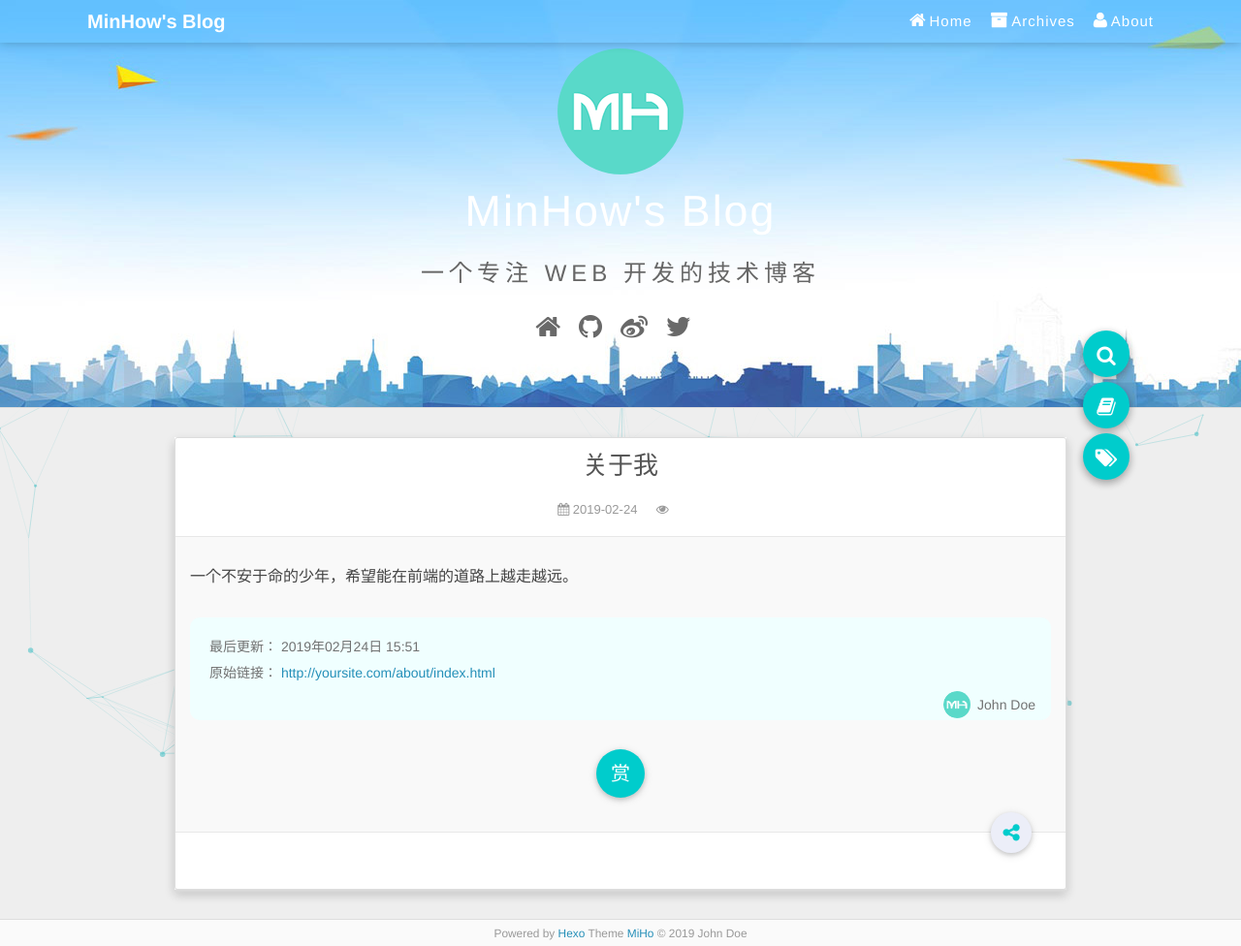
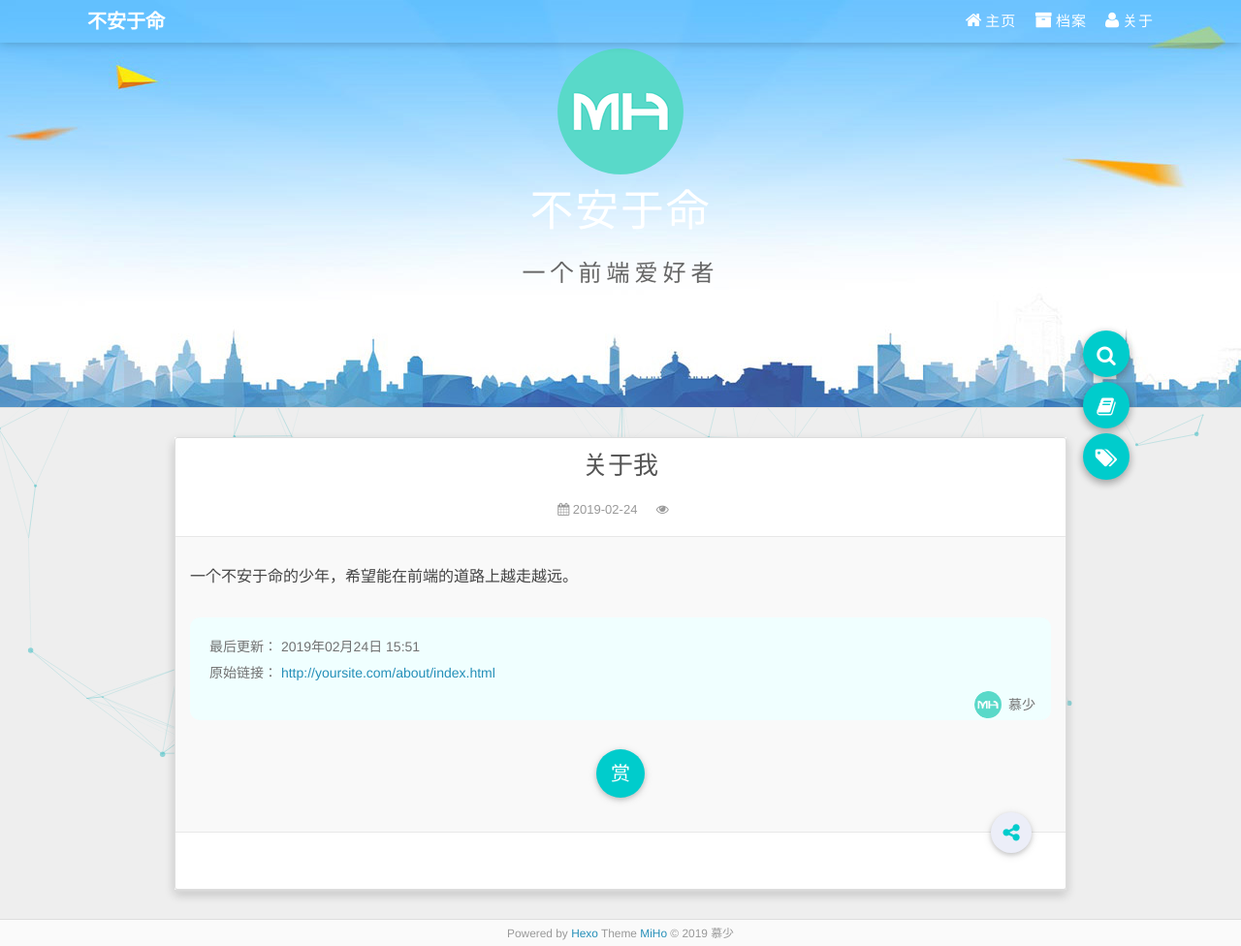
Before and after one commit to fengjujiao/fengjujiao.github.io, a plain HTML site: page about/index.html in a window 1280 px wide. Shown: the whole page at 97% size. Drawn offline with nearby package versions, Linux system fonts and the light colour scheme; some packages are replaced by stand-ins of ours; a script that the page names is missing.

Commit message:
Site updated: 2019-02-24 16:55:44

```diff
--- a/about/index.html
+++ b/about/index.html
@@ -3,16 +3,16 @@
 <head><meta name="generator" content="Hexo 3.8.0">
   <meta charset="utf-8">
 
-  <title>关于我 | Hexo</title>
+  <title>关于我 | 不安于命的博客</title>
   <meta name="viewport" content="width=device-width, initial-scale=1, maximum-scale=1">
 
-    <meta name="keywords" content="MinHow,MinHow's Blog">
+    <meta name="keywords" content="博客，不安于命">
 
   <meta name="description" content="一个不安于命的少年，希望能在前端的道路上越走越远。">
 <meta property="og:type" content="website">
 <meta property="og:title" content="关于我">
 <meta property="og:url" content="http://yoursite.com/about/index.html">
-<meta property="og:site_name" content="Hexo">
+<meta property="og:site_name" content="不安于命的博客">
 <meta property="og:description" content="一个不安于命的少年，希望能在前端的道路上越走越远。">
 <meta property="og:locale" content="default">
 <meta property="og:updated_time" content="2019-02-24T07:51:39.030Z">
@@ -41,23 +41,23 @@
         <div id="header-menu" class="header-menu-pos animated">
             <div class="header-menu-container">
                 <a href="/" class="left">
-                    <span class="site-title">MinHow&#39;s Blog</span>
+                    <span class="site-title">不安于命</span>
                 </a>
                 <nav id="header-menu-nav" class="right">
 
                     <a href="/">
                         <i class="fa fa-home"></i>
-                        <span>Home</span>
+                        <span>主页</span>
                     </a>
 
                     <a href="/archives">
                         <i class="fa fa-archive"></i>
-                        <span>Archives</span>
+                        <span>档案</span>
                     </a>
 
                     <a href="/about">
                         <i class="fa fa-user"></i>
-                        <span>About</span>
+                        <span>关于</span>
                     </a>
 
                 </nav>
@@ -76,32 +76,20 @@
                 <div id="header-title">
 
                     <h2>
-                        MinHow&#39;s Blog
+                        不安于命
                     </h2>
 
                 </div>
                 <div id="header-description">
 
                     <h3>
-                        一个专注 WEB 开发的技术博客
+                        一个前端爱好者
                     </h3>
 
                 </div>
             </div>
             <nav class="header-nav">
                 <div class="social">
-
-                        <a title="MinHow" target="_blank" href="//minhow.com">
-                            <i class="fa fa-home fa-2x"></i></a>
-
-                        <a title="Github" target="_blank" href="//github.com/wongminho">
-                            <i class="fa fa-github fa-2x"></i></a>
-
-                        <a title="Weibo" target="_blank" href="//weibo.com/WongMinHo">
-                            <i class="fa fa-weibo fa-2x"></i></a>
-
-                        <a title="Twitter" target="_blank" href="//twitter.com/huangminhow">
-                            <i class="fa fa-twitter fa-2x"></i></a>
 
                 </div>
             </nav>
@@ -146,8 +134,8 @@
         <p>原始链接： <a class="post-url" href="/about/index.html" title="关于我">http://yoursite.com/about/index.html</a></p>
         <footer>
             <a href="http://yoursite.com">
-                <img src="/images/logo.png" alt="John Doe">
-                John Doe
+                <img src="/images/logo.png" alt="慕少">
+                慕少
             </a>
         </footer>
     </div>
@@ -164,7 +152,7 @@
     <a class="close" href="javascript:;" id="reward-close">×</a>
     <span class="reward-title">
         <i class="icon icon-quote-left"></i>
-        请我吃糖~
+        感谢您的打赏~
         <i class="icon icon-quote-right"></i>
     </span>
     <div class="reward-content">
@@ -200,7 +188,7 @@
     <div class="post-share-list" id="share-list">
         <ul class="share-icons">
           <li>
-            <a class="weibo share-sns" target="_blank" href="http://service.weibo.com/share/share.php?url=http://yoursite.com/about/&title=《关于我》 — Hexo&pic=http://yoursite.comimages/logo.png" data-title="微博">
+            <a class="weibo share-sns" target="_blank" href="http://service.weibo.com/share/share.php?url=http://yoursite.com/about/&title=《关于我》 — 不安于命的博客&pic=http://yoursite.comimages/logo.png" data-title="微博">
               <i class="fa fa-weibo"></i>
             </a>
           </li>
@@ -210,7 +198,7 @@
             </a>
           </li>
           <li>
-            <a class="qq share-sns" target="_blank" href="http://connect.qq.com/widget/shareqq/index.html?url=http://yoursite.com/about/&title=《关于我》 — Hexo&source=" data-title="QQ">
+            <a class="qq share-sns" target="_blank" href="http://connect.qq.com/widget/shareqq/index.html?url=http://yoursite.com/about/&title=《关于我》 — 不安于命的博客&source=" data-title="QQ">
               <i class="fa fa-qq"></i>
             </a>
           </li>
@@ -220,7 +208,7 @@
             </a>
           </li>
           <li>
-            <a class="twitter share-sns" target="_blank" href="https://twitter.com/intent/tweet?text=《关于我》 — Hexo&url=http://yoursite.com/about/&via=http://yoursite.com" data-title="Twitter">
+            <a class="twitter share-sns" target="_blank" href="https://twitter.com/intent/tweet?text=《关于我》 — 不安于命的博客&url=http://yoursite.com/about/&via=http://yoursite.com" data-title="Twitter">
               <i class="fa fa-twitter"></i>
             </a>
           </li>
@@ -275,7 +263,7 @@
       <p>
         Powered by  <a href="http://hexo.io/" target="_blank">Hexo</a>
         Theme <a href="//github.com/wongminho/hexo-theme-miho" target="_blank">MiHo</a>
-      &copy; 2019 John Doe<br>
+      &copy; 2019 慕少<br>
       </p>
     </div>
   </div>
@@ -323,19 +311,19 @@
 
             <li>
                 <a href="/">
-                    <i class="fa fa-home"></i><span>Home</span>
+                    <i class="fa fa-home"></i><span>主页</span>
                 </a>
             </li>
 
             <li>
                 <a href="/archives">
-                    <i class="fa fa-archive"></i><span>Archives</span>
+                    <i class="fa fa-archive"></i><span>档案</span>
                 </a>
             </li>
 
             <li>
                 <a href="/about">
-                    <i class="fa fa-user"></i><span>About</span>
+                    <i class="fa fa-user"></i><span>关于</span>
                 </a>
             </li>
 
```
Also changed, not shown: 2019/02/24/hello-world/index.html (+19 -31 lines), archives/2019/02/index.html (+15 -27 lines), archives/2019/index.html (+15 -27 lines), archives/index.html (+15 -27 lines), index.html (+17 -29 lines), images/logo.jpg (added).
